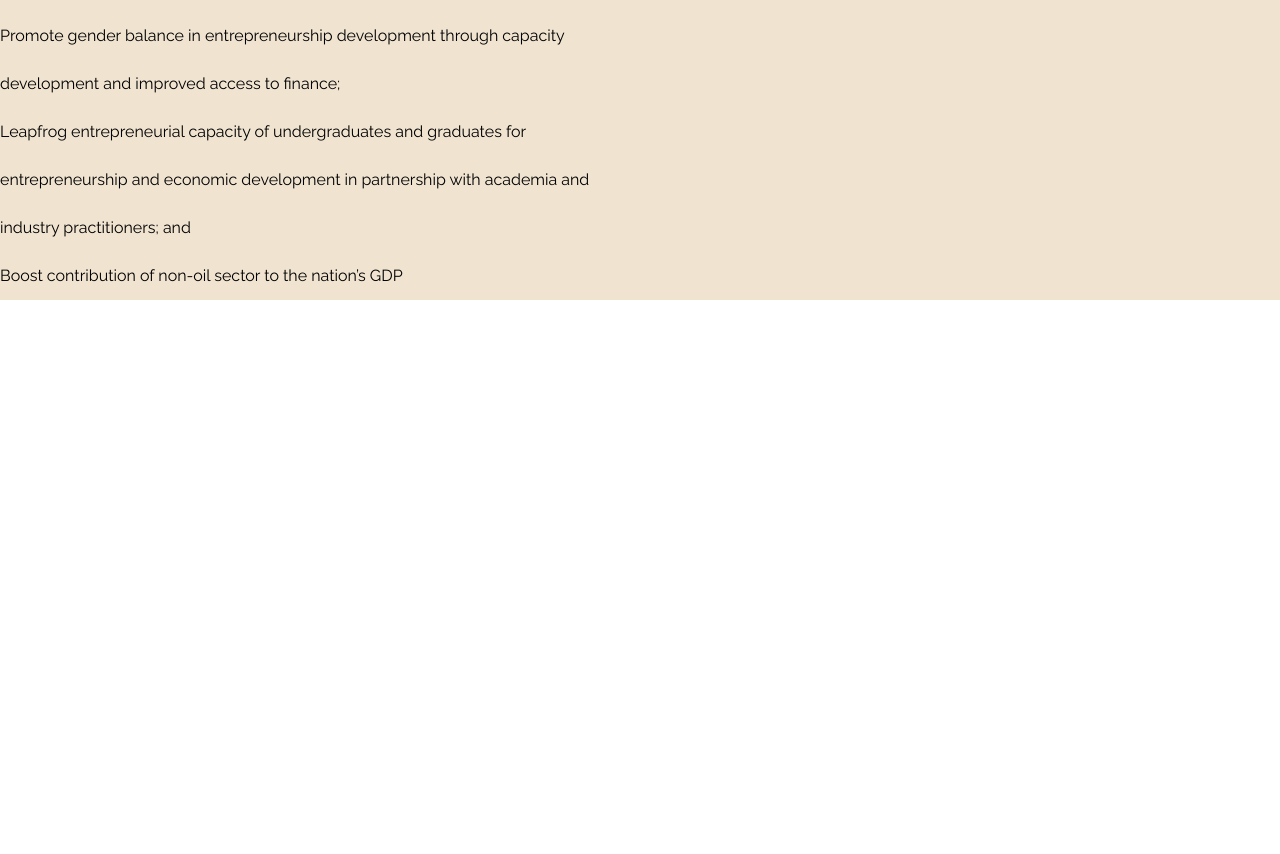
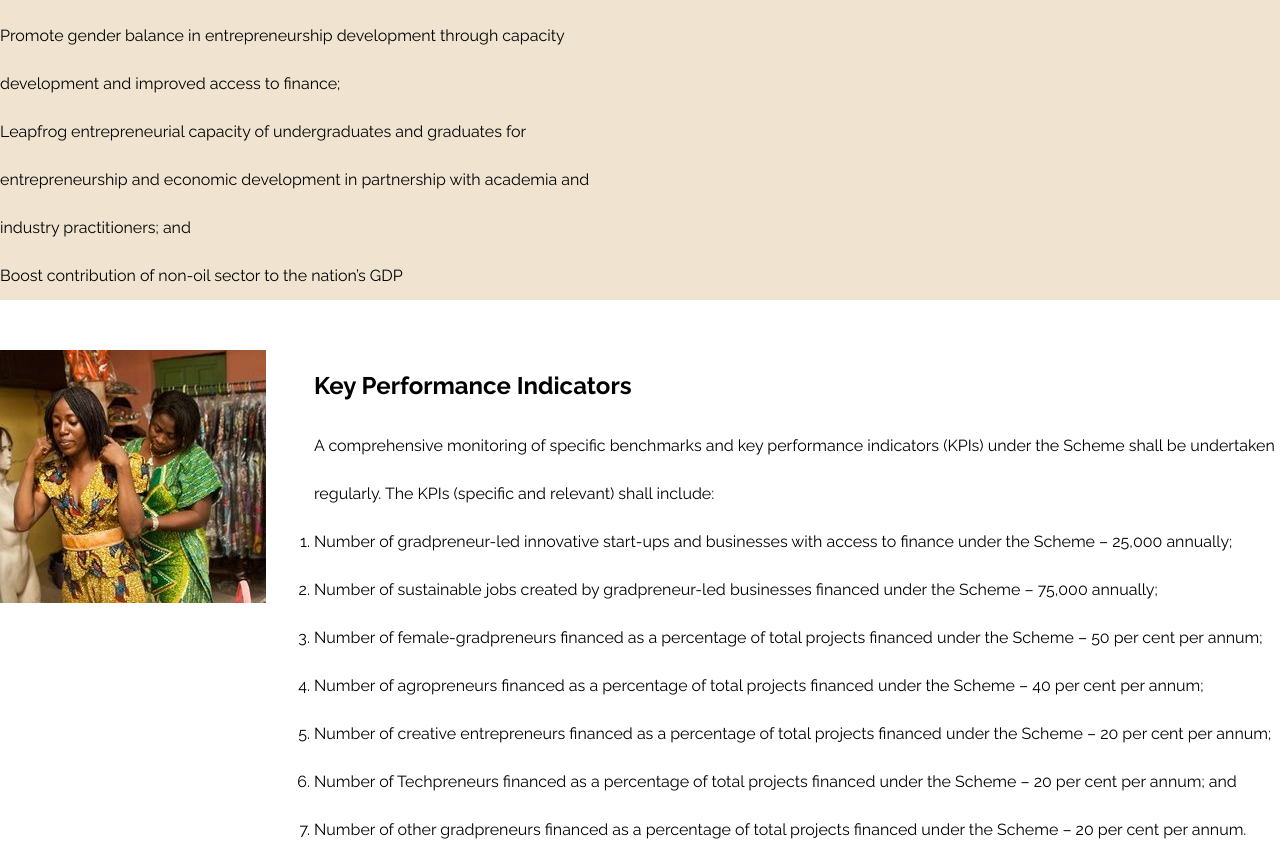
Before and after one commit to Adewunmi97/sass-project2, a plain HTML site: page index.html in a window 1280 px wide. Shown: the part 2140-2994 px from the top of the page. Before the commit the page ends 2440 px from the top, so only its background shows below. Drawn offline with Linux system fonts and the light colour scheme.

Commit message:
add kpis html

```diff
--- a/index.html
+++ b/index.html
@@ -47,6 +47,15 @@
     <li>Promote gender balance in entrepreneurship development through capacity development and improved access to finance; </li> <li>Leapfrog entrepreneurial capacity of undergraduates and graduates for entrepreneurship and economic development in partnership with academia and industry practitioners; and </li><li>Boost contribution of non-oil sector to the nation’s GDP</li></ol></div>
         <div><img src="./image/objectives.jpeg" alt=""></div>
     </section>
+    <section id="Kpis"><div><img src="./image/kpis.jpeg" alt=""></div>
+    <div><h1>Key Performance Indicators</h1>
+    <p>A comprehensive monitoring of specific benchmarks and key performance indicators (KPIs) under the Scheme shall be undertaken regularly. The KPIs (specific and relevant) shall include: <ol><li>Number of gradpreneur-led innovative start-ups and businesses with access to finance under the Scheme – 25,000 annually;</li>
+    <li>Number of sustainable jobs created by gradpreneur-led businesses financed under the Scheme – 75,000 annually;</li>
+<li>Number of female-gradpreneurs financed as a percentage of total projects financed under the Scheme – 50 per cent per annum;</li>
+<li>Number of agropreneurs financed as a percentage of total projects financed under the Scheme – 40 per cent per annum;</li>
+<li>Number of creative entrepreneurs financed as a percentage of total projects financed under the Scheme – 20 per cent per annum;</li>
+<li>Number of Techpreneurs financed as a percentage of total projects financed under the Scheme – 20 per cent per annum; and</li>
+<li>Number of other gradpreneurs financed as a percentage of total projects financed under the Scheme – 20 per cent per annum.</li></ol></p></div></section>
   <script src="all.min.js"></script>
 </body>
 </html>
```
